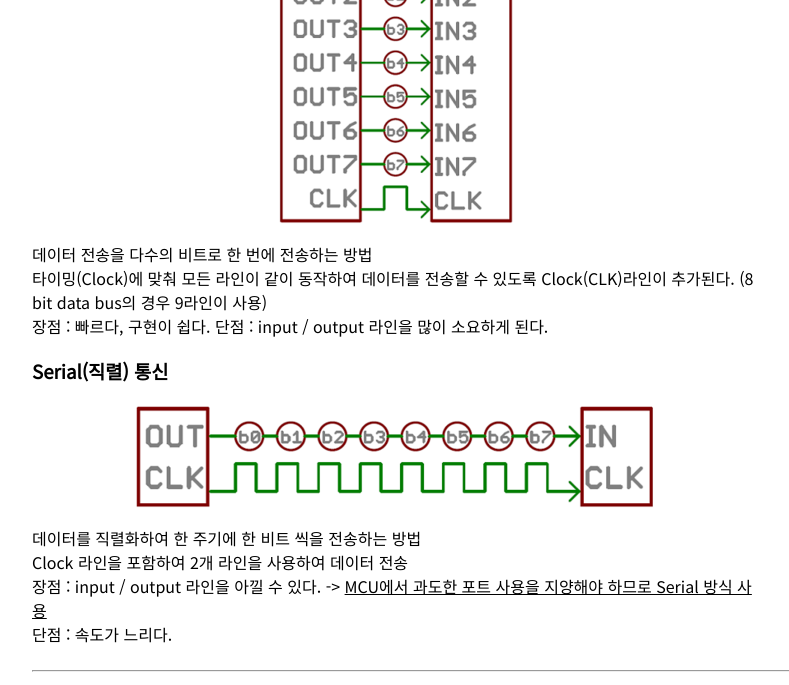
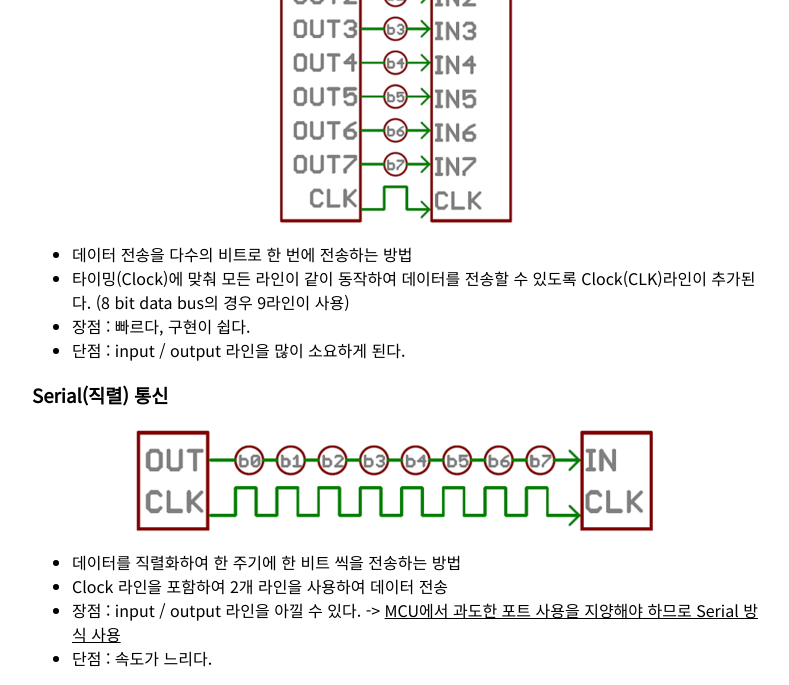
Before and after one commit to threedo29/threedo29.github.io, a plain HTML site: page posts/serial-communication/index.html in a window 1280 px wide. Shown: the part 666-1351 px from the top of the page, without its empty margins (131-920 px from the left). Drawn offline with nearby package versions, Linux system fonts and the light colour scheme; some packages are replaced by stand-ins of ours.

Commit message:
commit by publish.py

```diff
--- a/index.json
+++ b/index.json
@@ -1 +1 @@
-[{"categories":"Embedded","contents":"MCU 통신  임베디드 시스템은 각종 프로세서와 회로들 간에 서로 데이터를 주고 받는 통신을 필수적으로 하게 된다. 통신을 위한 표준 프로토콜이 존재하고 크게 두 종류로 나눌 수 있다.  Parallel(병렬) 통신 데이터 전송을 다수의 비트로 한 번에 전송하는 방법\n타이밍(Clock)에 맞춰 모든 라인이 같이 동작하여 데이터를 전송할 수 있도록 Clock(CLK)라인이 추가된다. (8 bit data bus의 경우 9라인이 사용)\n장점 : 빠르다, 구현이 쉽다. 단점 : input / output 라인을 많이 소요하게 된다.\nSerial(직렬) 통신 데이터를 직렬화하여 한 주기에 한 비트 씩을 전송하는 방법\nClock 라인을 포함하여 2개 라인을 사용하여 데이터 전송\n장점 : input / output 라인을 아낄 수 있다. -\u0026gt; MCU에서 과도한 포트 사용을 지양해야 하므로 Serial 방식 사용\n단점 : 속도가 느리다.\n","permalink":"https://threedo29.github.io/posts/serial-communication/","tags":null,"title":"MCU 통신"}]
+[{"categories":"Embedded","contents":"MCU 통신  임베디드 시스템은 각종 프로세서와 회로들 간에 서로 데이터를 주고 받는 통신을 필수적으로 하게 된다. 통신을 위한 표준 프로토콜이 존재하고 크게 두 종류로 나눌 수 있다.  Parallel(병렬) 통신  데이터 전송을 다수의 비트로 한 번에 전송하는 방법 타이밍(Clock)에 맞춰 모든 라인이 같이 동작하여 데이터를 전송할 수 있도록 Clock(CLK)라인이 추가된다. (8 bit data bus의 경우 9라인이 사용) 장점 : 빠르다, 구현이 쉽다. 단점 : input / output 라인을 많이 소요하게 된다.  Serial(직렬) 통신  데이터를 직렬화하여 한 주기에 한 비트 씩을 전송하는 방법 Clock 라인을 포함하여 2개 라인을 사용하여 데이터 전송 장점 : input / output 라인을 아낄 수 있다. -\u0026gt; MCU에서 과도한 포트 사용을 지양해야 하므로 Serial 방식 사용 단점 : 속도가 느리다.  ","permalink":"https://threedo29.github.io/posts/serial-communication/","tags":null,"title":"MCU 통신"}]
--- a/posts/serial-communication/index.html
+++ b/posts/serial-communication/index.html
@@ -215,16 +215,20 @@
 </ul>
 <h3 id="parallel병렬-통신">Parallel(병렬) 통신</h3>
 <p><img src="parallel.png#center" alt="parallel"></p>
-<p>데이터 전송을 다수의 비트로 한 번에 전송하는 방법<br>
-타이밍(Clock)에 맞춰 모든 라인이 같이 동작하여 데이터를 전송할 수 있도록 Clock(CLK)라인이 추가된다. (8 bit data bus의 경우 9라인이 사용)<br>
-장점 : 빠르다, 구현이 쉽다.
-단점 : input / output 라인을 많이 소요하게 된다.</p>
+<ul>
+<li>데이터 전송을 다수의 비트로 한 번에 전송하는 방법</li>
+<li>타이밍(Clock)에 맞춰 모든 라인이 같이 동작하여 데이터를 전송할 수 있도록 Clock(CLK)라인이 추가된다. (8 bit data bus의 경우 9라인이 사용)</li>
+<li>장점 : 빠르다, 구현이 쉽다.</li>
+<li>단점 : input / output 라인을 많이 소요하게 된다.</li>
+</ul>
 <h3 id="serial직렬-통신">Serial(직렬) 통신</h3>
 <p><img src="serial.png#center" alt="serial"></p>
-<p>데이터를 직렬화하여 한 주기에 한 비트 씩을 전송하는 방법<br>
-Clock 라인을 포함하여 2개 라인을 사용하여 데이터 전송<br>
-장점 : input / output 라인을 아낄 수 있다. -&gt; <u>MCU에서 과도한 포트 사용을 지양해야 하므로 Serial 방식 사용</u><br>
-단점 : 속도가 느리다.</p>
+<ul>
+<li>데이터를 직렬화하여 한 주기에 한 비트 씩을 전송하는 방법</li>
+<li>Clock 라인을 포함하여 2개 라인을 사용하여 데이터 전송</li>
+<li>장점 : input / output 라인을 아낄 수 있다. -&gt; <u>MCU에서 과도한 포트 사용을 지양해야 하므로 Serial 방식 사용</u></li>
+<li>단점 : 속도가 느리다.</li>
+</ul>
 
 
 
```
